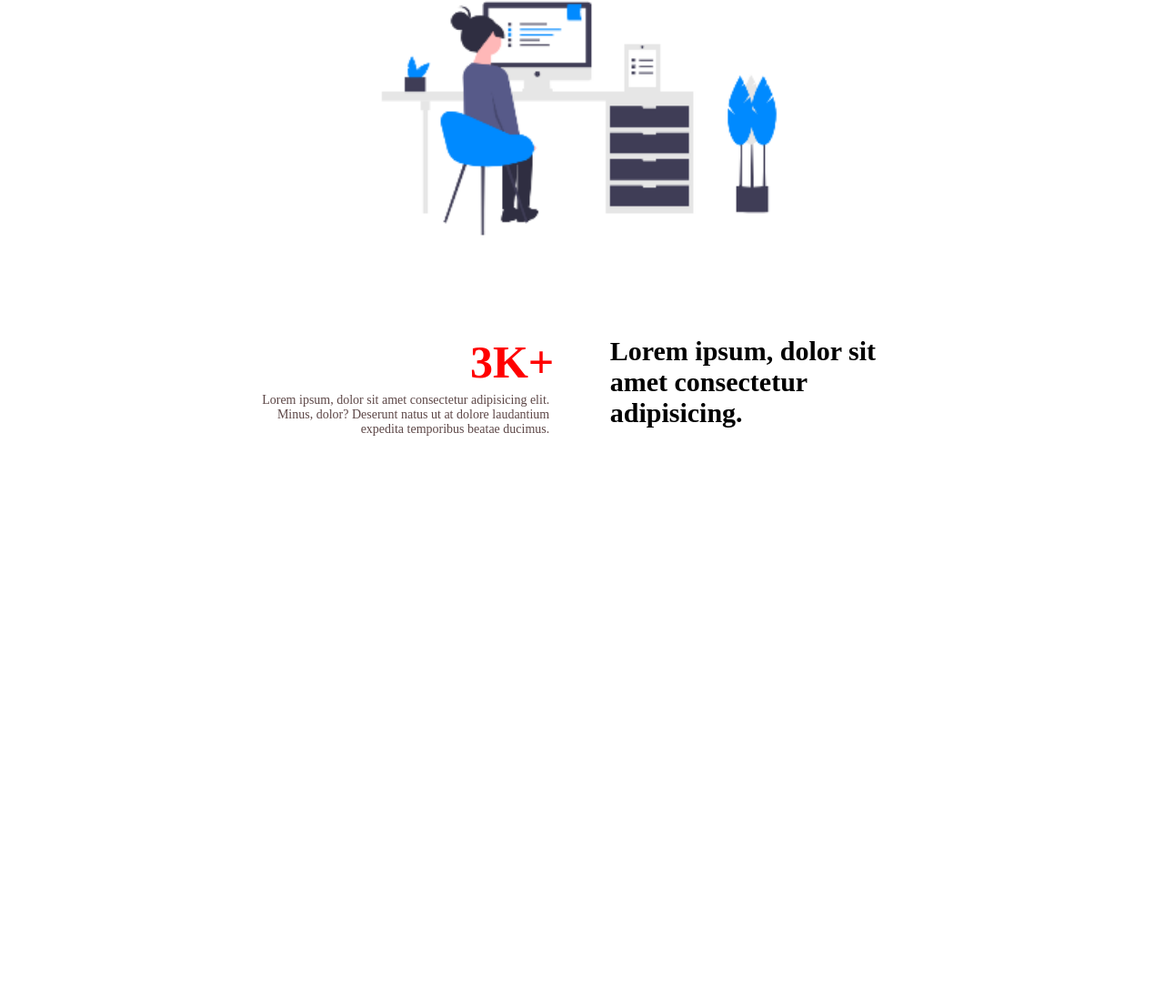
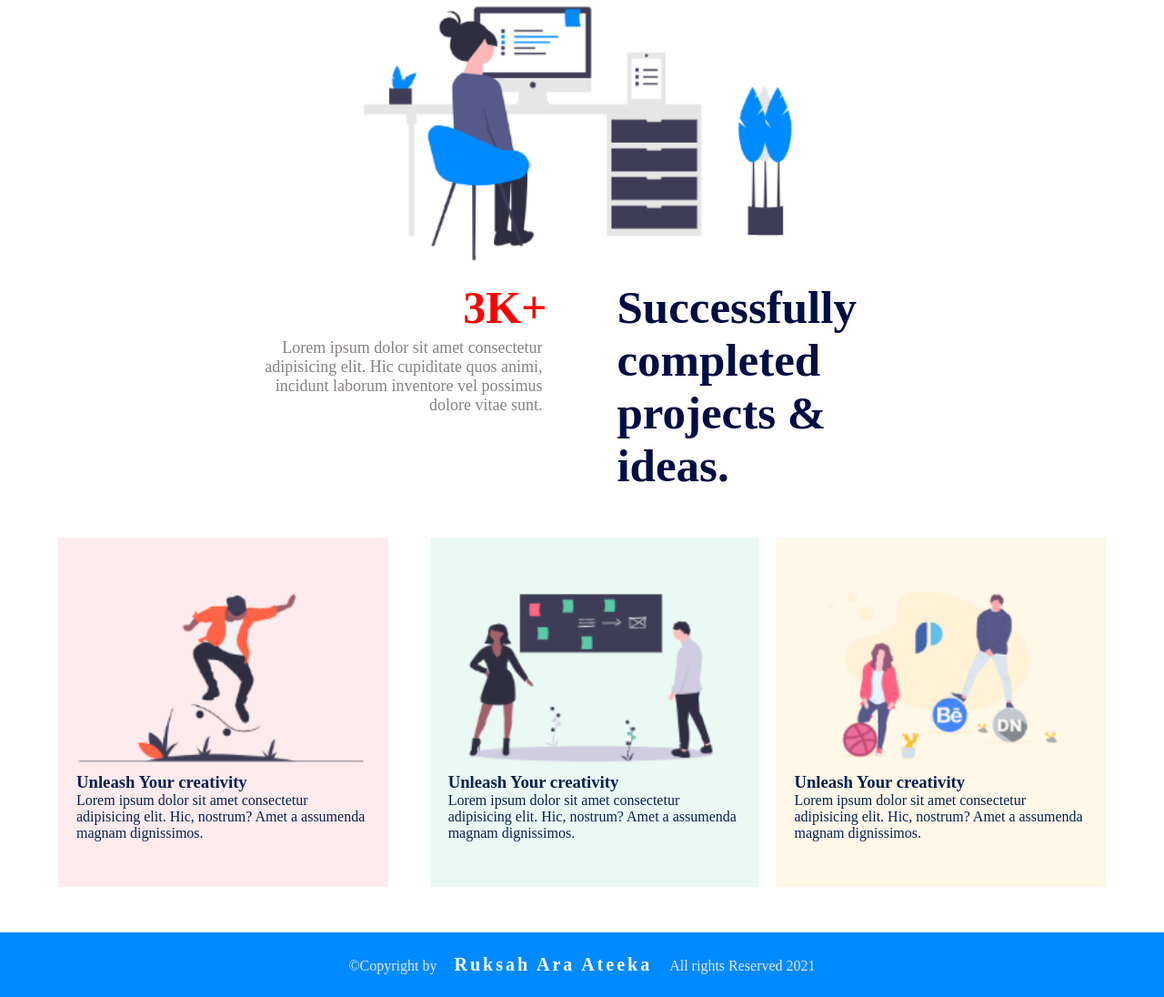
Before and after one commit to ruksah/quick, a plain HTML site: page index.html in a window 1280 px wide. Shown: the part 443-1539 px from the top of the page at 91% size. Before the commit the page ends 928 px from the top, so only its background shows below. Drawn offline with Linux system fonts and the light colour scheme.

Commit message:
Add files via upload

```diff
--- a/css/style.css
+++ b/css/style.css
@@ -1,127 +1,165 @@
 *{
     margin: 0;
-    padding: o;
+    padding: 0;
 }
 header{
-    border-bottom: 1px solid #bdbdbd;
+    border-bottom: 1px solid #ddd5d5;
 }
-.header-content{
-
+.header-contact{
     width: 90%;
-
     margin-left: 5%;
-
-/* padding-top: 15px; */
-
-/* padding-bottom: 15px; */
-
     overflow: hidden;
+    padding-top: 15px;
+    padding-bottom: 4px;
 }
 .logo{
+    float: left;
     width: 20%;
-float: left;
 }
 .logo img{
-width: 50%;
+    width: 32%;
 }
 nav{
     width: 30%;
     float: right;
-    padding-top: 18px;
+    padding-top: 10px;
+    color: #858181;
 }
 nav ul{
-
     list-style: none;
-
     overflow: hidden;
 }
 nav ul li{
-
     float: left;
-
-/* margin: 10px; */
-
-margin-right: 25px;
-
-font-size: 17px;
-
+    margin-right: 27px;
+    font-size: 15px;
     text-transform: capitalize;
 }
-
 .content{
-
     width: 60%;
-
     margin-left: 20%;
-
     text-align: center;
 }
-.content h1{
 
-text-align: center;
-
-color: #457bdd;
-
-font-size: 50px;
-
-
+.heading h1{
+    color: #0B8FFF;
+    font-size: 47px;
 }
-.content p{
-
-text-align: right;
-
-font-size: 14px;
-
-color: #5d4747;
-
+.heading p{
+    font-size: 15px;
+    color: #7e7a7a;
     margin-top: 30px;
 }
-.content img{
-
+.heading img{
     width: 80%;
-
-margin-top: 4%;
+    margin-top: 30px;
 }
-.content h1:first-child {
-    color:black;
+.heading h1:first-child{
+    color: black;
     margin-top: 50px;
 }
 .main-content{
     overflow: hidden;
 }
 .left-content{
-
+    width: 45%;
+    float: left;
     text-align: right;
-
-width: 46%;
-
-float: left;
 }
 .left-content h1{
-
+    color: red;
     text-align: right;
-
-color: red !important;
+    font-size: 50px;
 }
 .left-content p{
-
-text-align: right;
-
+    text-align: end;
     margin: 5px;
+    color: #878181;
+    font-size: 18px;
 }
 .right-content{
-
-width: 46%;
-
+    width: 45%;
     float: right;
-
     text-align: left;
 }
 .right-content h1{
-
     color: #000E43;
-
-font-size: 30px;
-
+    font-size: 51px;
     text-align: left;
 }
+.faeture{
+    overflow: hidden;
+    width: 90%;
+    margin: auto;
+    margin-top: 50px;
+    margin-bottom: 50px;
+}
+.feature-one{
+    width: 28%;
+    float: left;
+    text-align: center;
+    background: #FEEBED;
+    padding: 50px 20px;
+}
+.feature-one img{
+    width: 100%;
+}
+.feature-one h3{
+    text-align: left;
+    color: #082052;
+}
+.feature-one p{
+    text-align: left;
+    color: #082052;
+}
+.feature-two{
+    width: 28%;
+    float: left;
+    margin-left: 4%;
+    padding: 50px 20px;
+    background: #EAF9F4;
+}
+.feature-two img{
+    width: 100%;
+}
+.feature-two h3{
+    text-align: left;
+    color: #082052;
+}
+.feature-two p{
+    text-align: left;
+    color: #082052;
+}
+.feature-three{
+    width: 28%;
+    float: right;
+    padding: 50px 20px;
+    background: #fff8e8;
+}
+.feature-three img{
+    width: 100%;
+}
+.feature-three h3{
+    text-align: left;
+    color: #082052;
+}
+.feature-three p{
+    text-align: left;
+    color: #082052;
+}
+footer{
+    background: #008aff;
+    text-align: center;
+    padding: 24px 0;
+}
+footer p{
+    color: #eae9e9;
+    display: inline;
+}
+footer h5{
+    color: #ffffff;
+    font-size: 20px;
+    letter-spacing: 3px;
+    display: inline;
+    margin: 0 15px;
+}
--- a/index.html
+++ b/index.html
@@ -4,16 +4,15 @@
     <meta charset="UTF-8">
     <meta http-equiv="X-UA-Compatible" content="IE=edge">
     <meta name="viewport" content="width=device-width, initial-scale=1.0">
-    <title>Quick</title>
+    <title>First Practice of front page</title>
     <link rel="stylesheet" href="css/style.css">
-
 </head>
 <body>
-    <!--This is header part start-->
+    <!-- This is header part -->
     <header>
-        <div class="header-content">
+        <div class="header-contact">
             <div class="logo">
-                <img src="image/logo.PNG" alt="">
+                <img src="images/logo.png" alt="">
             </div>
                 <nav>
                     <ul>
@@ -26,26 +25,57 @@
                 </nav>
             </div>
     </header>
-    <!--this is header part ends-->
+    <!-- Header parts ends here -->
 
-    <!--content part starts here-->
+    <!-- Content part starts here -->
         <section class="content">
-        <h1>Its time to amplify your</h1>
+            <div class="heading">
+                <h1>It's time to amplify your</h1>
                 <h1>online business</h1>
-        <p>Lorem ipsum, dolor sit amet consectetur adipisicing elit. Provident nobis eveniet sapiente rerum amet nam officia officiis, ipsam possimus cupiditate!</p>
-        <img src="image/main_img.PNG" alt="">
+                <p>Lorem ipsum dolor sit amet consectetur adipisicing elit. Pariatur blanditiis delectus nostrum quasi eum, debitis voluptates vel sequi aperiam. Quae odit corrupti a ipsum ea consequatur ratione ipsa quidem veniam?</p>
+                <img src="images/main_content.png" alt="">
+            </div>
 
             <div class="main-content">
                 <div class="left-content">
                     <h1>3K+</h1>
-                <p>Lorem ipsum, dolor sit amet consectetur adipisicing elit. Minus, dolor? Deserunt natus ut at dolore laudantium expedita temporibus beatae ducimus.</p>
+                    <p>Lorem ipsum dolor sit amet consectetur adipisicing elit. Hic cupiditate quos animi, incidunt laborum inventore vel possimus dolore vitae sunt.</p>
                 </div>
                 <div class="right-content">
-                <h1>Lorem ipsum, dolor sit amet consectetur adipisicing.</h1>
+                    <h1>Successfully completed projects & ideas.</h1>
                 </div>
             </div>
         </section>
+    <!-- Content part ends here -->
 
-    <!--content part ends here-->
+
+    <!-- Feature content part start here  -->
+        <section class="faeture">
+            <div class="feature-one">
+                <img src="images/creativity_1.png" alt="">
+                <h3>Unleash Your creativity</h3>
+                <p>Lorem ipsum dolor sit amet consectetur adipisicing elit. Hic, nostrum? Amet a assumenda magnam dignissimos.</p>
+            </div>
+            <div class="feature-two">
+                <img src="images/creativity_2.png" alt="">
+                <h3>Unleash Your creativity</h3>
+                <p>Lorem ipsum dolor sit amet consectetur adipisicing elit. Hic, nostrum? Amet a assumenda magnam dignissimos.</p>
+            </div>
+            <div class="feature-three">
+                <img src="images/creativity_3.png" alt="">
+                <h3>Unleash Your creativity</h3>
+                <p>Lorem ipsum dolor sit amet consectetur adipisicing elit. Hic, nostrum? Amet a assumenda magnam dignissimos.</p>
+            </div>
+        </section>
+    <!-- Feature content part end here  -->
+
+    <!-- footer part starts here -->
+        <footer>
+            <p>&copy;Copyright by</p>
+            <h5>Ruksah Ara Ateeka</h5>
+            <p>All rights Reserved 2021</p>
+
+        </footer>
+    <!-- footer part ends here -->
 </body>
 </html>
```
Also changed, not shown: images/128553163_727288274542513_6297801989080043132_n (2).png (added), images/creativity_1.png (added), images/creativity_2.png (added), images/creativity_3.png (added), images/logo.png (added), images/main_content.png (added). Lines whose indentation alone changed are shown as unchanged.
